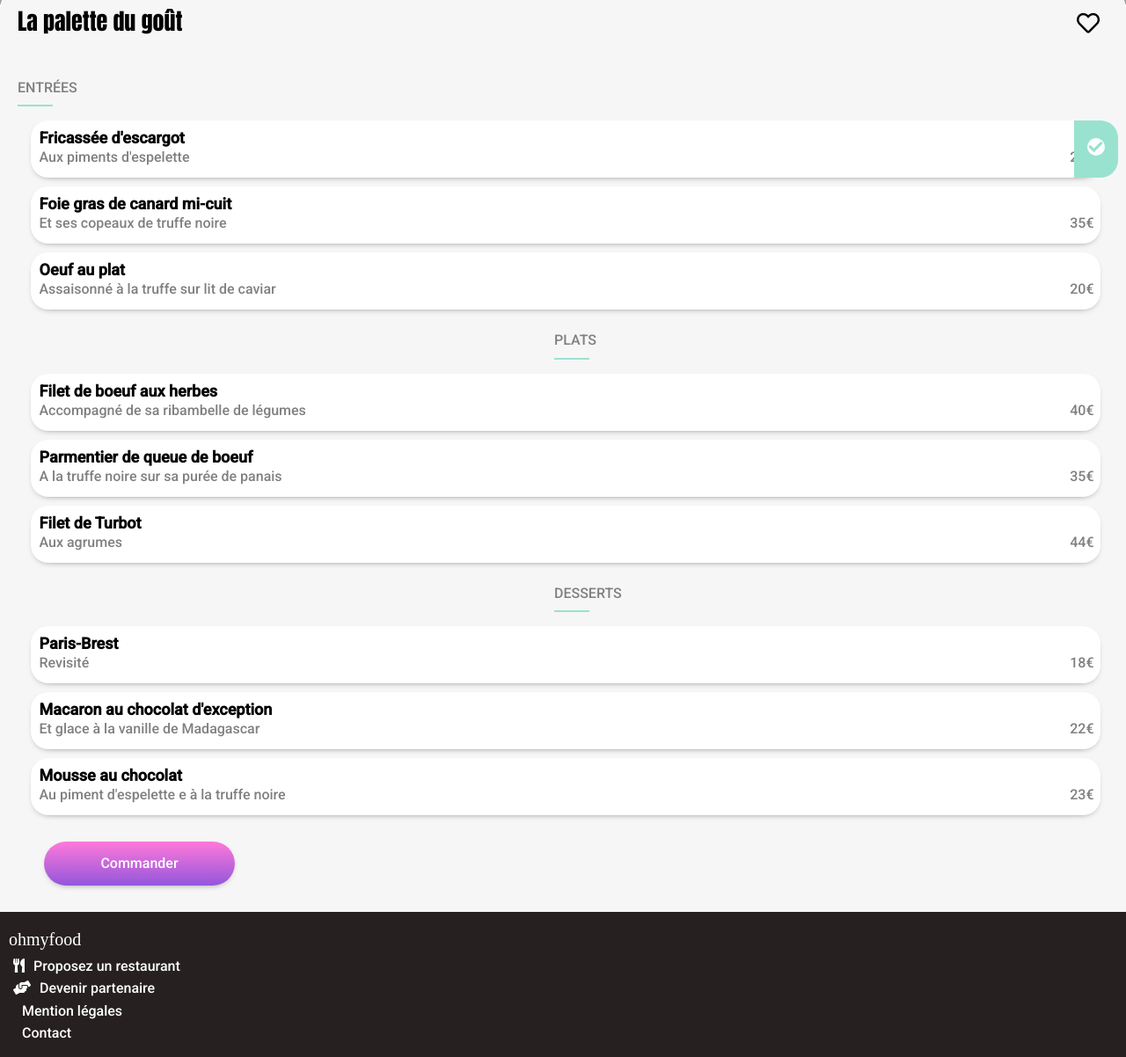
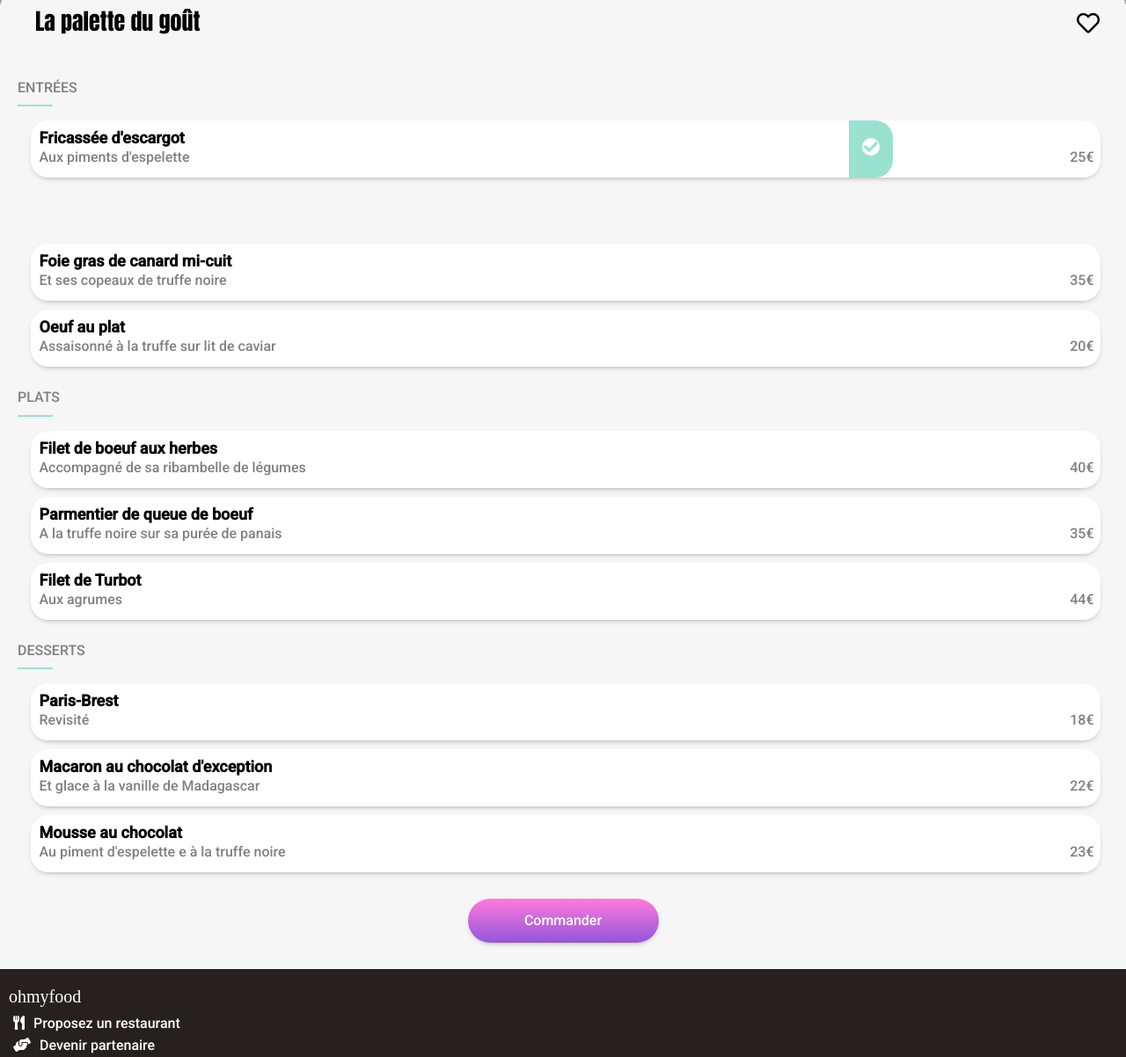
Before and after one commit to Sayyora2021/P3_Sayyora_042022, a plain HTML site: page menu1.html in a window 1280 px wide. Shown: the part 200-1402 px from the top of the page at 88% size. Drawn offline with Linux system fonts and the light colour scheme; grey boxes are pictures that could not be loaded; a web font is replaced by a local one.

Commit message:
checkbox errors

```diff
--- a/Sass/Layout/_header.scss
+++ b/Sass/Layout/_header.scss
@@ -49,14 +49,15 @@
  justify-content: center;
  align-items: center;
  border-radius: 20px 20px 20px 20px;
- margin-left: 50px;
 }
 .btn_explore{
   align-self: center;
   color: #FFF;
   text-decoration: none;
 }
-
+h2{
+  padding-left: 20px;
+}
 .boxE {
  display: flex;
  justify-content: center;
@@ -80,7 +81,7 @@
  justify-content: center;
  align-items: center;
  position: relative;
- right: 40px;
+ right: 90px;
 }
 .boxE_texte{
   @include flexBetween;
--- a/Sass/Layout/_menu1.scss
+++ b/Sass/Layout/_menu1.scss
@@ -117,22 +117,23 @@ flex-direction: column;
 }
 .check{
   width:50px;
-  height:100%;
+  height:65px;
   background-color:$tertiaire;
-  position: absolute;
-  right: -20px;
-  bottom: 0;
+  position: relative;
+  left: 350px;
+  bottom: 75px;
   display: flex;
   justify-content: right;
   border-radius:   0 20px 20px 0;
+ overflow: hidden;
+ transition: transform 330ms ease-in-out;
 }
-.check::before{
 
-  transition: transform 500ms ease-in-out;
-}
-.check:hover::before{
+.check:hover:{
+  transform: translate (150px, -7vh);
   cursor: pointer;
 }
+
 .round_check{
 width: 20px;
 height: 20px;
@@ -155,7 +156,6 @@ color:$tertiaire;
   justify-content: center;
   align-items: center;
   border-radius: 25px;
-  margin-left: 50px;
   margin-top: 20px;
   margin-bottom: 30px;
  }
--- a/Sass/Layout/_section.scss
+++ b/Sass/Layout/_section.scss
@@ -3,10 +3,9 @@
  width:100%;
  padding-bottom: 40px;
  padding-top: 0.3px;
- padding-left: 20px;
  @include fond-color;
  @include flexColumn;
- gap:20px;
+
 }
 h1{
  @include display;
@@ -24,6 +23,9 @@ h1{
     height: 80%;
     object-fit: cover;
    }
+}
+.gap{
+  gap:10px;
 }
 .carte_new{
   font-size: 0.8em;
--- a/menu1.html
+++ b/menu1.html
@@ -38,10 +38,12 @@
     <div class="flexBetween">
     <p>Aux piments d'espelette</p>
     <p>25€</p>
+  </div>
+</div>
+
     <div class="check">
       <div class="round_check"><i class="fas fa-check"></i></div></div>
-  </div>
-</div>
+
 <div class="box">
   <h4>Foie gras de canard mi-cuit</h4>
   <div class="flexBetween">
@@ -55,9 +57,9 @@
   <p>Assaisonné à la truffe sur lit de caviar</p>
   <p>20€</p></div>
 </div>
-
+ </div>
 <h3 class="carte_name_h3">Plats</h3>
-
+<div class="centrer">
 <div class="box">
   <h4>Filet de boeuf aux herbes</h4>
   <div class="flexBetween">
@@ -78,21 +80,23 @@
   <p>Aux agrumes</p>
   <p>44€</p></div>
 </div>
-
+</div>
 <h3 class="carte_name_h3">Desserts</h3>
-
+<div class="centrer">
 <div class="box">
   <h4>Paris-Brest</h4>
   <div class="flexBetween">
   <p>Revisité</p>
   <p>18€</p></div>
 </div>
+
 <div class="box">
   <h4>Macaron au chocolat d'exception</h4>
   <div class="flexBetween">
   <p>Et glace à la vanille de Madagascar</p>
   <p>22€</p></div>
 </div>
+
 <div class="box">
   <h4>Mousse au chocolat</h4>
   <div class="flexBetween">
@@ -100,8 +104,11 @@
   <p>23€</p></div>
 </div>
 </div>
+</div>
+<div class="centrer">
 <div class="commande">
   <a href="#" class="btn_commande">Commander</a></div>
+</div>
 </div>
 </section>
   <!--Footer-->
```
Also changed, not shown: index.html (+7 -1 lines), Sass/main.css, 1 other file.
